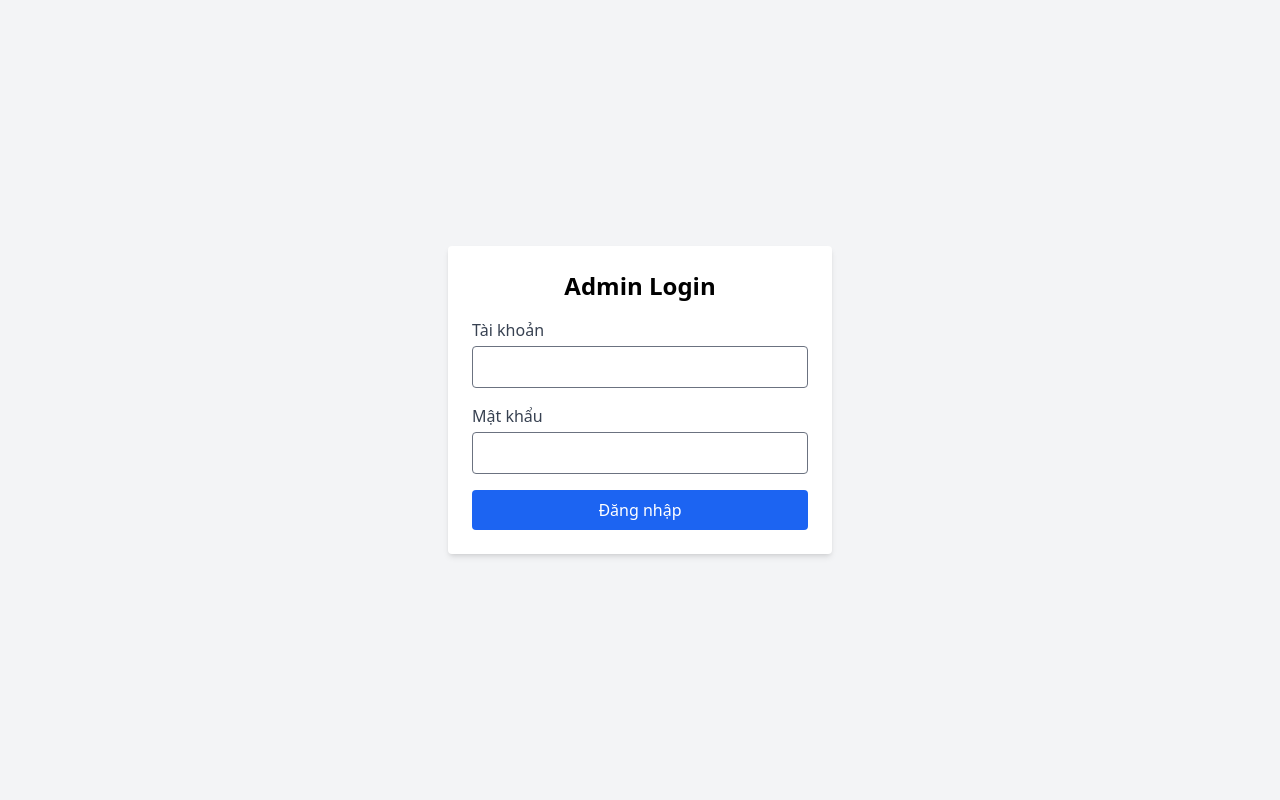
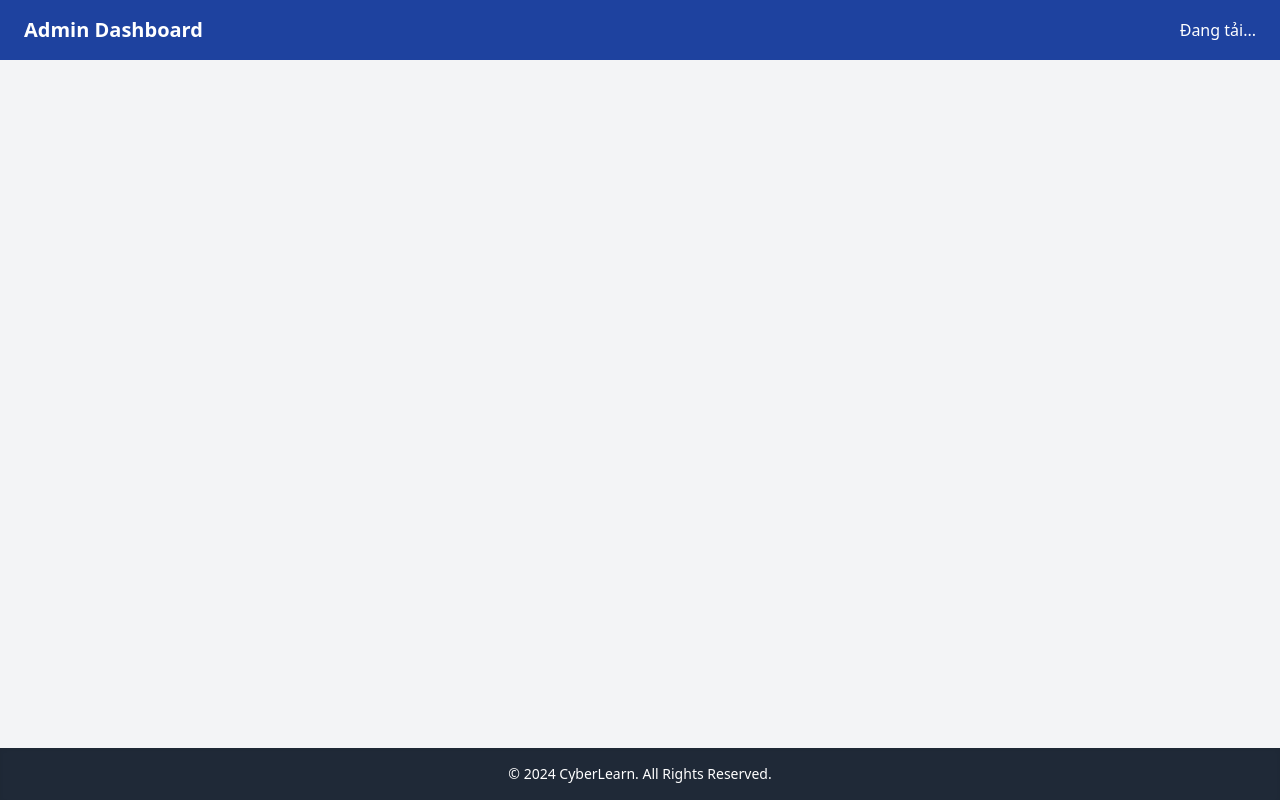
Before and after one commit to TranMinhPhuc04/movie-tickets, a React (Vite) app: page /admin in a window 1280 px wide. Before the commit this address led to /admin/login. Built offline with nearby package versions, Linux system fonts and the light colour scheme; sample sign-in values are in the browser's storage.

Commit message:
Update fix login admin

```diff
--- a/src/contexts/PrivateRoute.jsx
+++ b/src/contexts/PrivateRoute.jsx
@@ -1,15 +1,29 @@
 import React, { useEffect, useState } from "react";
-import { Navigate } from "react-router-dom";
+import { Navigate, useLocation } from "react-router-dom";
 import ROUTES from "../constants/routes";
 
 const PrivateRoute = ({ children }) => {
   const [isAuthenticated, setIsAuthenticated] = useState(false);
+  const [isChecking, setIsChecking] = useState(true); // Thêm trạng thái để kiểm tra
+
+  const location = useLocation();
 
   useEffect(() => {
     // Kiểm tra trạng thái đăng nhập từ localStorage
     const userAdmin = localStorage.getItem("USER_ADMIN");
-    setIsAuthenticated(!!userAdmin); // true nếu có USER_ADMIN, ngược lại false
-  }, []);
+
+    if (userAdmin) {
+      setIsAuthenticated(true); // Đã đăng nhập
+    } else {
+      setIsAuthenticated(false); // Chưa đăng nhập
+    }
+    setIsChecking(false); // Hoàn thành kiểm tra
+  }, [location]); // Chạy lại khi vị trí thay đổi
+
+  if (isChecking) {
+    // Hiển thị trạng thái đang kiểm tra
+    return <p>Đang kiểm tra xác thực...</p>;
+  }
 
   if (!isAuthenticated) {
     // Điều hướng đến trang đăng nhập nếu chưa đăng nhập
--- a/src/pages/AdminTemplate/AuthPage/AdminLoginPage.jsx
+++ b/src/pages/AdminTemplate/AuthPage/AdminLoginPage.jsx
@@ -1,56 +1,32 @@
 import React, { useState } from "react";
+import { useDispatch, useSelector } from "react-redux";
 import { useNavigate } from "react-router-dom";
-import userService from "../../../services/userService";
+import { actLogin } from "../../AdminTemplate/AuthPage/duck/reducer";
 import ROUTES from "../../../constants/routes";
 import { message } from "antd";
 
 const AdminLoginPage = () => {
-  const [adminCredentials, setAdminCredentials] = useState({
-    taiKhoan: "",
-    matKhau: "",
-  });
-
+  const [credentials, setCredentials] = useState({ taiKhoan: "", matKhau: "" });
+  const dispatch = useDispatch();
   const navigate = useNavigate();
+  const { loading, error } = useSelector((state) => state.authAdminReducer);
 
   const handleChange = (e) => {
     const { name, value } = e.target;
-    setAdminCredentials({
-      ...adminCredentials,
-      [name]: value,
-    });
+    setCredentials({ ...credentials, [name]: value });
   };
 
-  const handleSubmit = async (e) => {
+  const handleSubmit = (e) => {
     e.preventDefault();
-
-    try {
-      const response = await userService.login(adminCredentials);
-      const userInfo = response.data.content;
-
-      // Kiểm tra quyền truy cập
-      if (userInfo.maLoaiNguoiDung !== "QuanTri") {
-        message.error("Bạn không có quyền truy cập Admin!");
-        return;
-      }
-
-      // Lưu thông tin admin vào localStorage
-      localStorage.setItem("USER_ADMIN", JSON.stringify(userInfo));
-      console.log(
-        "Lưu thành công:",
-        JSON.parse(localStorage.getItem("USER_ADMIN"))
-      );
-      message.success("Đăng nhập thành công!");
-
-      // Điều hướng đến trang admin dashboard
-      setTimeout(() => {
+    dispatch(actLogin(credentials))
+      .unwrap()
+      .then(() => {
+        message.success("Đăng nhập thành công!");
         navigate(ROUTES.MOVIE);
-      }, 500);
-    } catch (error) {
-      console.error(error);
-      message.error(
-        "Đăng nhập thất bại. Vui lòng kiểm tra tài khoản/mật khẩu."
-      );
-    }
+      })
+      .catch((err) => {
+        message.error(err || "Đăng nhập thất bại!");
+      });
   };
 
   return (
@@ -60,12 +36,13 @@ const AdminLoginPage = () => {
         className="bg-white p-6 rounded shadow-md w-96"
       >
         <h2 className="text-2xl font-bold mb-4 text-center">Admin Login</h2>
+        {error && <p className="text-red-500">{error}</p>}
         <div className="mb-4">
           <label className="block text-gray-700 mb-1">Tài khoản</label>
           <input
             type="text"
             name="taiKhoan"
-            value={adminCredentials.taiKhoan}
+            value={credentials.taiKhoan}
             onChange={handleChange}
             required
             className="w-full px-4 py-2 border rounded"
@@ -76,7 +53,7 @@ const AdminLoginPage = () => {
           <input
             type="password"
             name="matKhau"
-            value={adminCredentials.matKhau}
+            value={credentials.matKhau}
             onChange={handleChange}
             required
             className="w-full px-4 py-2 border rounded"
@@ -84,9 +61,10 @@ const AdminLoginPage = () => {
         </div>
         <button
           type="submit"
+          disabled={loading}
           className="w-full bg-blue-600 text-white py-2 rounded hover:bg-blue-700"
         >
-          Đăng nhập
+          {loading ? "Đang đăng nhập..." : "Đăng nhập"}
         </button>
       </form>
     </div>
--- a/src/pages/AdminTemplate/AuthPage/duck/reducer.js
+++ b/src/pages/AdminTemplate/AuthPage/duck/reducer.js
@@ -2,46 +2,35 @@ import { createSlice, createAsyncThunk } from "@reduxjs/toolkit";
 import api from "../../../../services/apiService";
 
 export const actLogin = createAsyncThunk(
-  "auth/admin/login",
+  "auth/login",
   async (user, { rejectWithValue }) => {
     try {
       const result = await api.post(`QuanLyNguoiDung/DangNhap`, user);
+      const userInfo = result.data.content;
 
-      const userInfo = result.data.content;
-      if (userInfo.maLoaiNguoiDung === "QuanTri") {
-        // cho phép đi tiếp vào AdminTemplate
-
-        // lưu thông tin user xuống localStorage
-        localStorage.setItem("USER_ADMIN", JSON.stringify(userInfo));
-      } else {
-        // thông báo lỗi không cho phép vào AdminTemplate
-        return rejectWithValue({
-          data: {
-            content: "Bạn không có quyền truy cập AdminTemplate",
-          },
-        });
+      if (userInfo.maLoaiNguoiDung !== "QuanTri") {
+        return rejectWithValue("Bạn không có quyền truy cập Admin!");
       }
 
-      return result.data.content;
+      // Lưu vào localStorage
+      localStorage.setItem("USER_ADMIN", JSON.stringify(userInfo));
+
+      return userInfo;
     } catch (error) {
-      return rejectWithValue(error.response);
+      return rejectWithValue(
+        error.response?.data?.message || "Đăng nhập thất bại."
+      );
     }
   }
 );
 
-const userInfo = localStorage.getItem("USER_ADMIN")
-  ? JSON.parse(localStorage.getItem("USER_ADMIN"))
-  : null;
-
-const initialState = {
-  loading: false,
-  data: userInfo,
-  error: null,
-};
-
-const authReducer = createSlice({
+const authAdminReducer = createSlice({
   name: "authReducer",
-  initialState,
+  initialState: {
+    loading: false,
+    user: null,
+    error: null,
+  },
   reducers: {},
   extraReducers: (builder) => {
     builder
@@ -50,7 +39,7 @@ const authReducer = createSlice({
       })
       .addCase(actLogin.fulfilled, (state, action) => {
         state.loading = false;
-        state.data = action.payload;
+        state.user = action.payload;
       })
       .addCase(actLogin.rejected, (state, action) => {
         state.loading = false;
@@ -59,4 +48,4 @@ const authReducer = createSlice({
   },
 });
 
-export default authReducer.reducer;
+export default authAdminReducer.reducer;
--- a/src/store/index.js
+++ b/src/store/index.js
@@ -4,6 +4,7 @@ import bannerReducer from "../pages/HomeTemplate/HomePage/duck/bannerReducer";
 import authReducer from "../pages/HomeTemplate/AuthPage/duck/reducer";
 import bookingTicketReducer from "../pages/HomeTemplate/SeatPage/duck/reducer";
 import addFilmSlice from "../pages/AdminTemplate/AddFlimPage/duck/reducer";
+import authAdminReducer from "../pages/AdminTemplate/AuthPage/duck/reducer";
 // import seatReducer from "../pages/HomeTemplate/SeatPage/duck/reducer";
 // Config Redux store
 const store = configureStore({
@@ -13,6 +14,7 @@ const store = configureStore({
     authReducer,
     bookingTicketReducer,
     addFilmSlice,
+    authAdminReducer,
   },
 });
 
```
